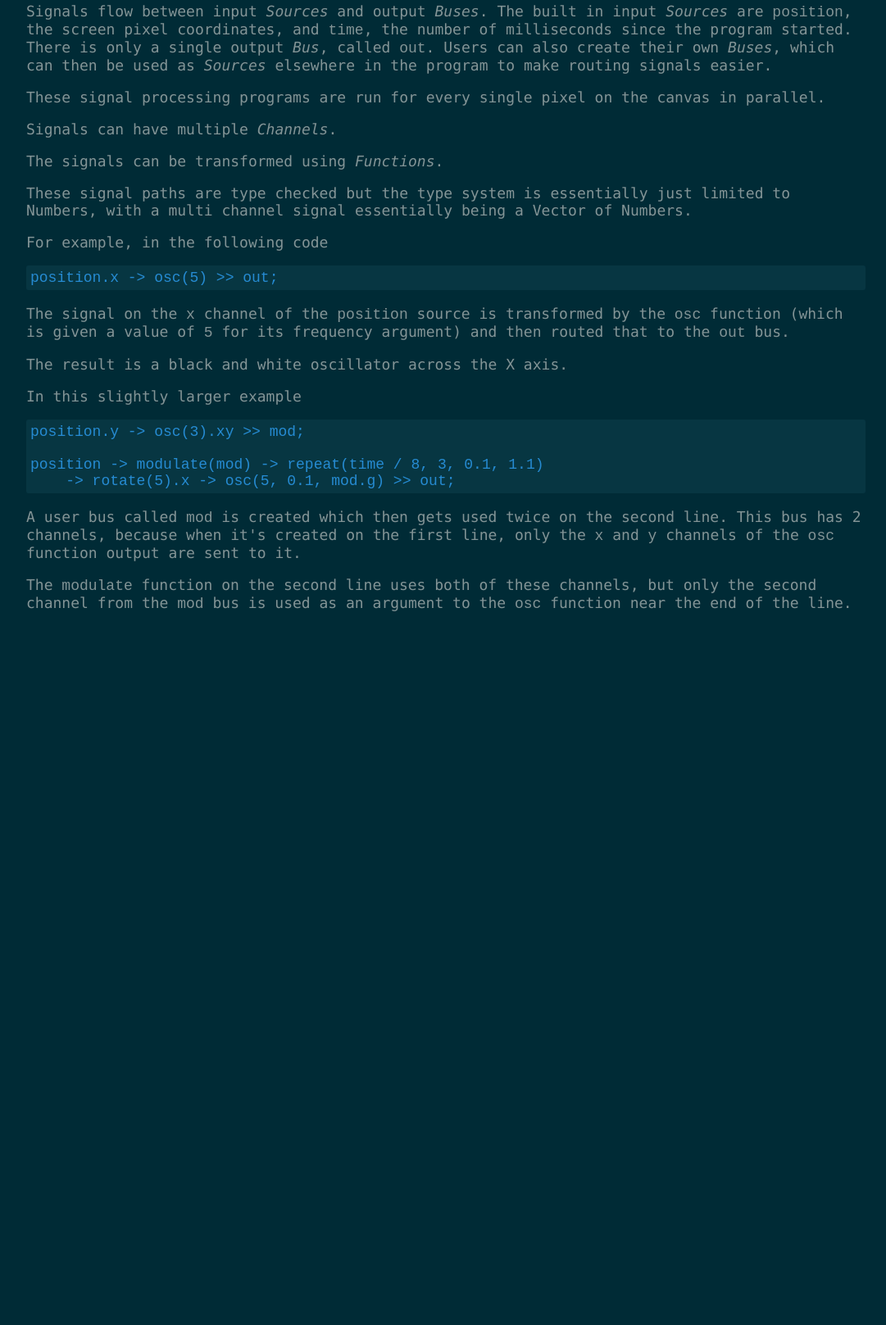
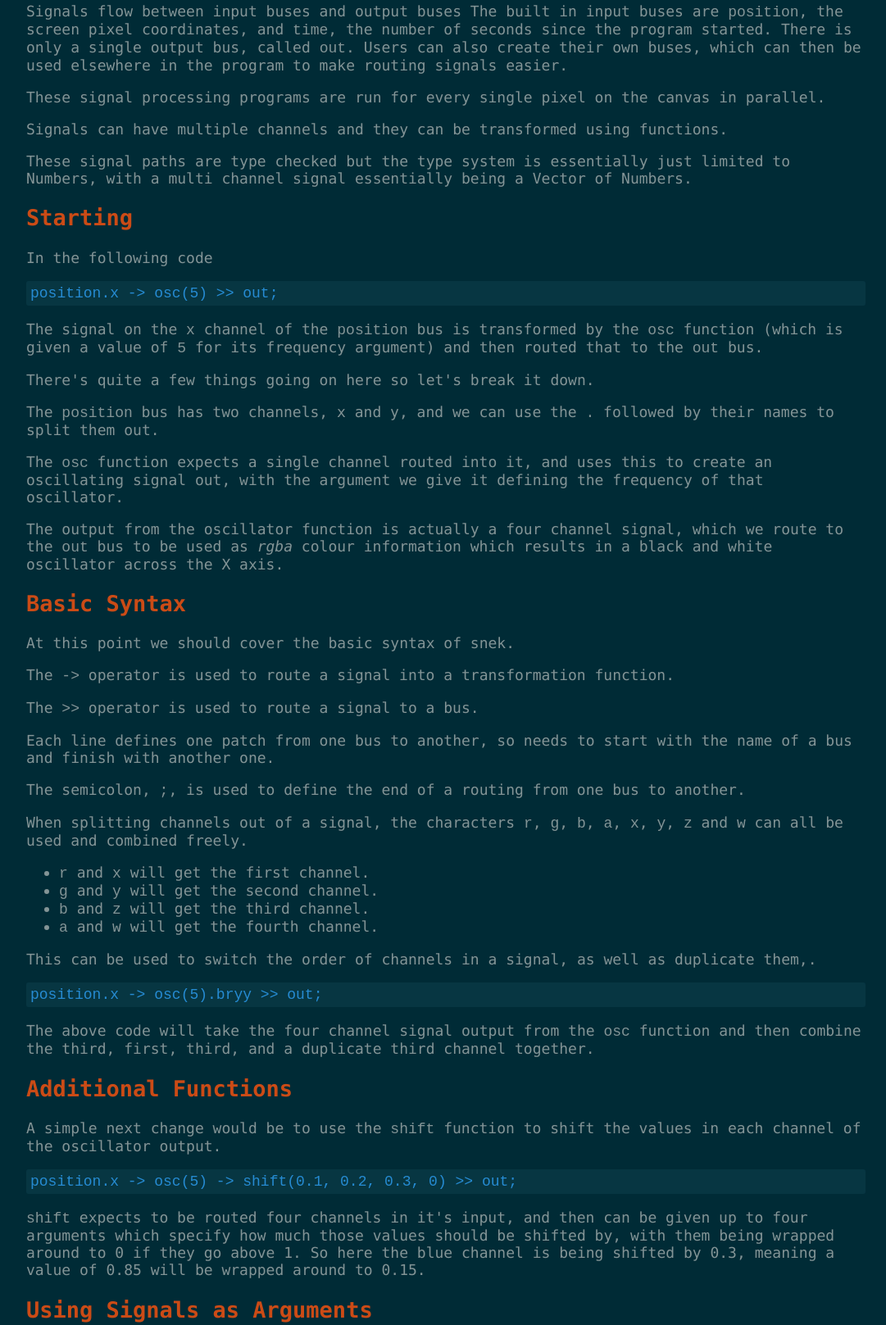
Before and after one commit to rumblesan/snek, an Eleventy site: page site/language.md in a window 1280 px wide. Shown: the part 186-1803 px from the top of the page at 82% size, without its empty margins (96-1177 px from the left). Before the commit the page ends 951 px from the top, so only its background shows below. Built offline with nearby package versions, Linux system fonts and the light colour scheme; Eleventy itself is replaced by a stand-in of ours; code samples lack their colours; files that its build step writes are made by us from their sources.

Commit message:
Updating docs more

````diff
--- a/site/language.md
+++ b/site/language.md
@@ -6,35 +6,109 @@ layout: base.njk
 
 Snek is built around the idea of analogue signal processing, using a language that tries to make these signal paths explicit. The language gets translated fairly directly into GLSL code which can easily be viewed in the editor.
 
-Signals flow between input *Sources* and output *Buses*. The built in input *Sources* are `position`, the screen pixel coordinates, and `time`, the number of milliseconds since the program started. There is only a single output *Bus*, called `out`.
-Users can also create their own *Buses*, which can then be used as *Sources* elsewhere in the program to make routing signals easier.
+Signals flow between input buses and output buses The built in input buses are `position`, the screen pixel coordinates, and `time`, the number of seconds since the program started. There is only a single output bus, called `out`.
+Users can also create their own buses, which can then be used elsewhere in the program to make routing signals easier.
 
 These signal processing programs are run for every single pixel on the canvas in parallel.
 
-Signals can have multiple *Channels*.
-
-The signals can be transformed using *Functions*.
+Signals can have multiple channels and they can be transformed using functions.
 
 These signal paths are type checked but the type system is essentially just limited to Numbers, with a multi channel signal essentially being a Vector of Numbers.
 
-For example, in the following code
+## Starting
+
+In the following code
 
 ```snek
 position.x -> osc(5) >> out;
 ```
-The signal on the `x` channel of the `position` source is transformed by the `osc` function (which is given a value of `5` for its frequency argument) and then routed that to the `out` bus.
+The signal on the `x` channel of the `position` bus is transformed by the `osc` function (which is given a value of `5` for its frequency argument) and then routed that to the `out` bus.
 
-The result is a black and white oscillator across the X axis.
+There's quite a few things going on here so let's break it down.
+
+The `position` bus has two channels, x and y, and we can use the `.` followed by their names to split them out.
+
+The `osc` function expects a single channel routed into it, and uses this to create an oscillating signal out, with the argument we give it defining the frequency of that oscillator.
+
+The output from the oscillator function is actually a four channel signal, which we route to the `out` bus to be used as *rgba* colour information which results in a black and white oscillator across the X axis.
+
+## Basic Syntax
+
+At this point we should cover the basic syntax of snek.
+
+The `->` operator is used to route a signal into a transformation function.
+
+The `>>` operator is used to route a signal to a bus.
+
+Each line defines one patch from one bus to another, so needs to start with the name of a bus and finish with another one.
+
+The semicolon, `;`, is used to define the end of a routing from one bus to another.
+
+When splitting channels out of a signal, the characters `r`, `g`, `b`, `a`, `x`, `y`, `z` and `w` can all be used and combined freely.
+
+* `r` and `x` will get the first channel.
+* `g` and `y` will get the second channel.
+* `b` and `z` will get the third channel.
+* `a` and `w` will get the fourth channel.
+
+This can be used to switch the order of channels in a signal, as well as duplicate them,.
+
+```snek
+position.x -> osc(5).bryy >> out;
+```
+
+The above code will take the four channel signal output from the `osc` function and then combine the third, first, third, and a duplicate third channel together.
+
+
+## Additional Functions
+
+A simple next change would be to use the `shift` function to shift the values in each channel of the oscillator output.
+
+```snek
+position.x -> osc(5) -> shift(0.1, 0.2, 0.3, 0) >> out;
+```
+
+`shift` expects to be routed four channels in it's input, and then can be given up to four arguments which specify how much those values should be shifted by, with them being wrapped around to 0 if they go above 1. So here the blue channel is being shifted by 0.3, meaning a value of 0.85 will be wrapped around to 0.15.
+
+## Using Signals as Arguments
+
+Signals can be passed to functions as arguments, just like numbers can.
+
+```snek
+position.x -> osc(5) -> shift(0.1, 0.2, position.y, 0) >> out;
+```
+
+Here you should see an offset for the blue colour in the *y* axis, but it's quite static, so let's make that signal an oscillator.
+
+```snek
+position.x -> osc(5) -> shift(0.1, 0.2, position.y -> osc(6).r, 0) >> out;
+```
+
+We transform the `position.y` signal with the `osc` function, and then get the `r` channel from the output signal and route it straight into the value for how much we want to offset the original blue channel by.
+
+In this way we can start modulating everything we see in the patch.
+
+## Custom Buses
+
+Whilst it's fine to nest signals like this in small patches, in larger patches it may start getting messy, and we may want to reuse a signal in multiple places. This can be simplified by creating a custom bus.
 
 In this slightly larger example
 
 ```snek
-position.y -> osc(3).xy >> mod;
+position.y -> osc(3).rg >> mod;
 
 position -> modulate(mod) -> repeat(time / 8, 3, 0.1, 1.1)
     -> rotate(5).x -> osc(5, 0.1, mod.g) >> out;
 ```
 
-A user bus called `mod` is created which then gets used twice on the second line. This bus has 2 channels, because when it's created on the first line, only the `x` and `y` channels of the `osc` function output are sent to it.
+A bus called `mod` is created which then gets used twice on the second line. This bus has 2 channels, because when it's created on the first line, only the `r` and `g` channels of the `osc` function output are sent to it.
 
 The `modulate` function on the second line uses both of these channels, but only the second channel from the `mod` bus is used as an argument to the `osc` function near the end of the line.
+
+## Operators
+
+Signals can also be transformed using basic mathematical operators.
+
+```snek
+position.x / position.y * 30 -> osc(5) >> out;
+```
````
Also changed, not shown: site/index.md (+2 -0 lines).
